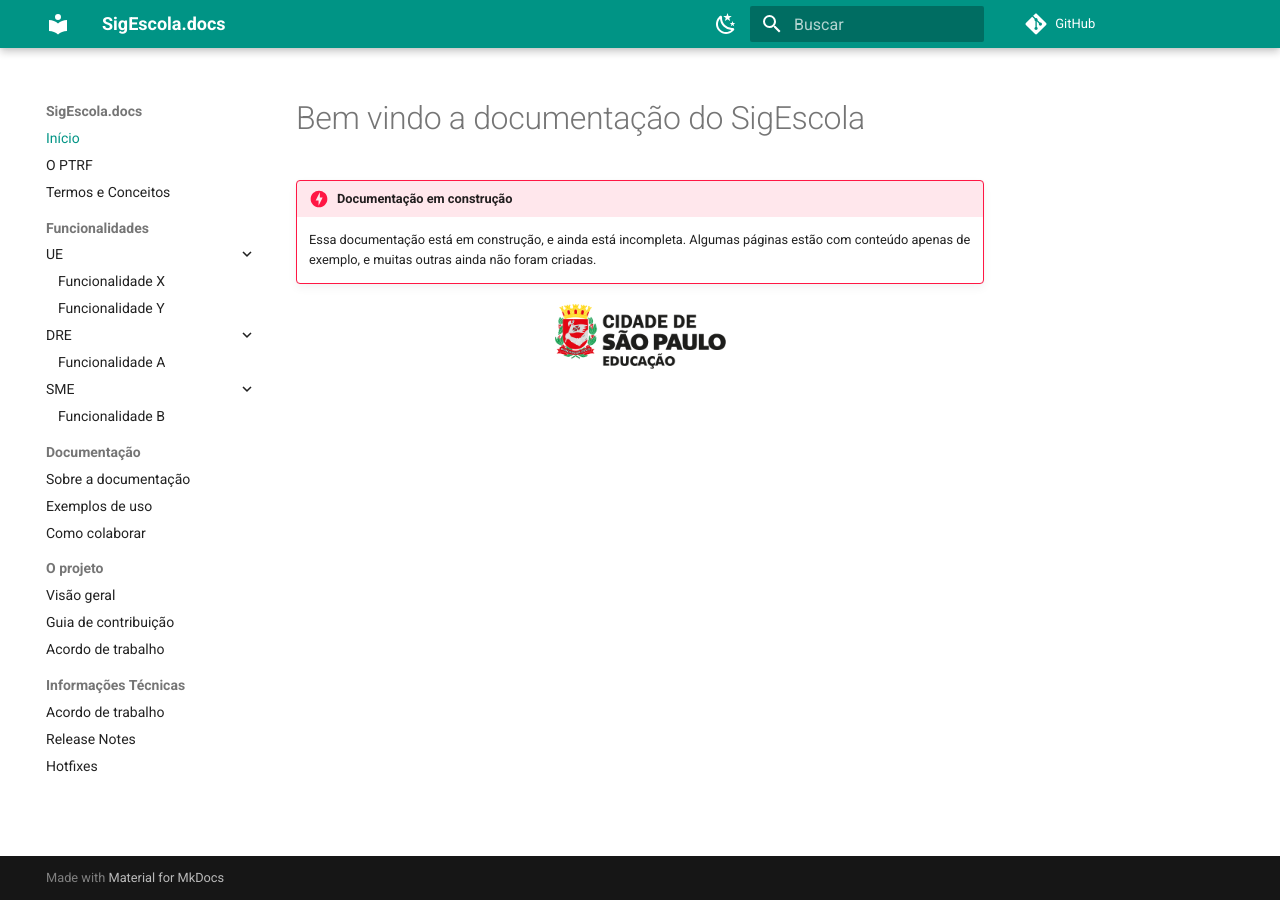
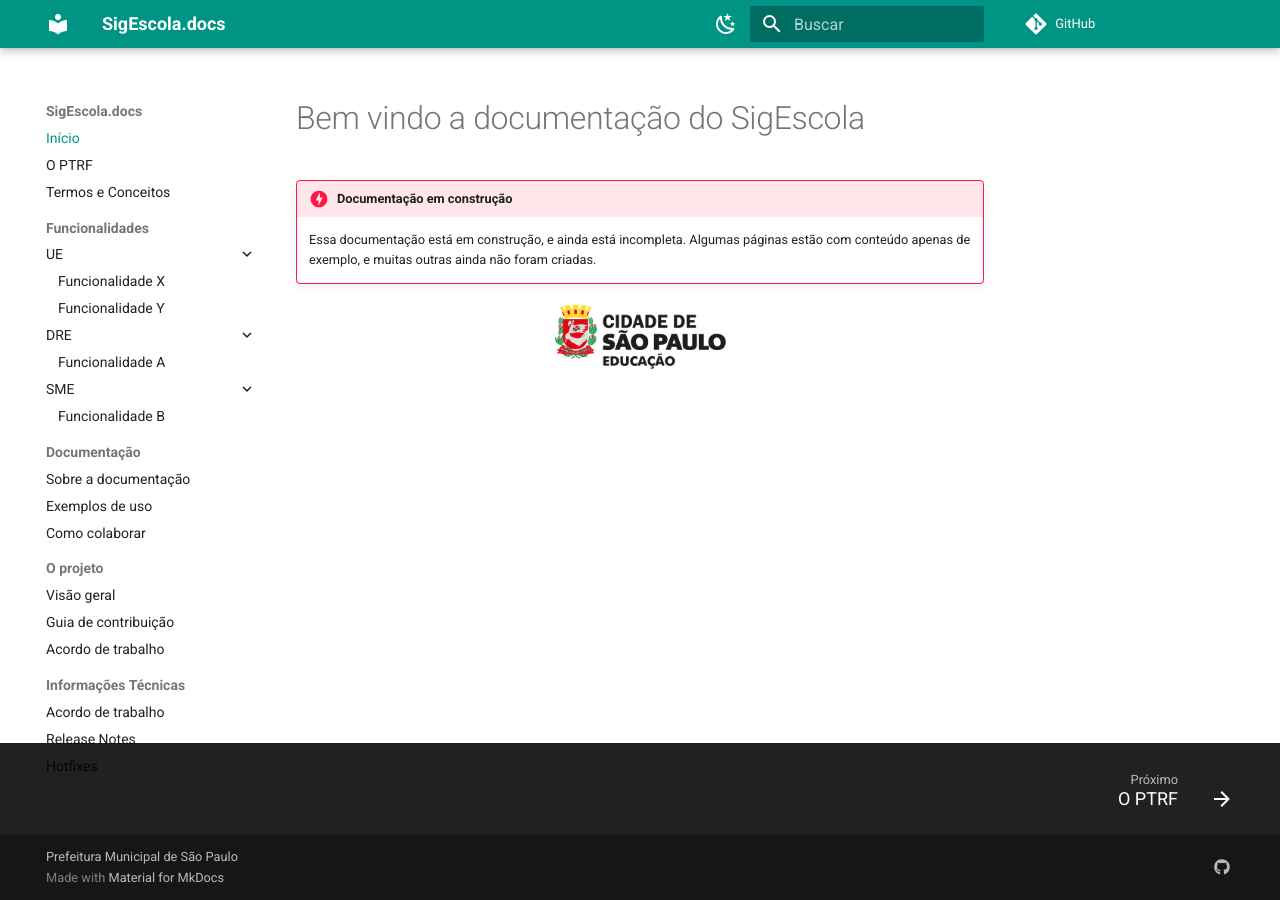
Before and after one commit to prefeiturasp/SME-PTRF-Docs, an MkDocs documentation site: the page built from docs/index.md, in a window 1280 px wide. Built offline with MkDocs 1.6.1 and Material for MkDocs 9.7.7, drawn with Linux system fonts in a browser that asks for light colours; comment, search, counter and statistics services are not loaded.

Commit message:
docs(91464): Configura o rodapé

```diff
--- a/mkdocs.yml
+++ b/mkdocs.yml
@@ -1,5 +1,7 @@
 site_name: SigEscola.docs
 repo_url: https://github.com/prefeiturasp/SME-PTRF-Docs
+copyright: Prefeitura Municipal de São Paulo
+
 nav:
     - Início: index.md
     - O PTRF: ptrf.md
@@ -26,6 +28,9 @@ nav:
         - 'Hotfixes': projeto/hotfixes.md
 
 extra:
+    social:
+      - icon: fontawesome/brands/github
+        link: https://github.com/prefeiturasp/SME-PTRF
     group_test:
         test_macro: Teste de macro. Esse texto veio de uma macro.
 
@@ -35,6 +40,7 @@ theme:
       - navigation.sections
       - navigation.expand
       - navigation.top
+      - navigation.footer
     palette:
 
       # Palette toggle for light mode
```
